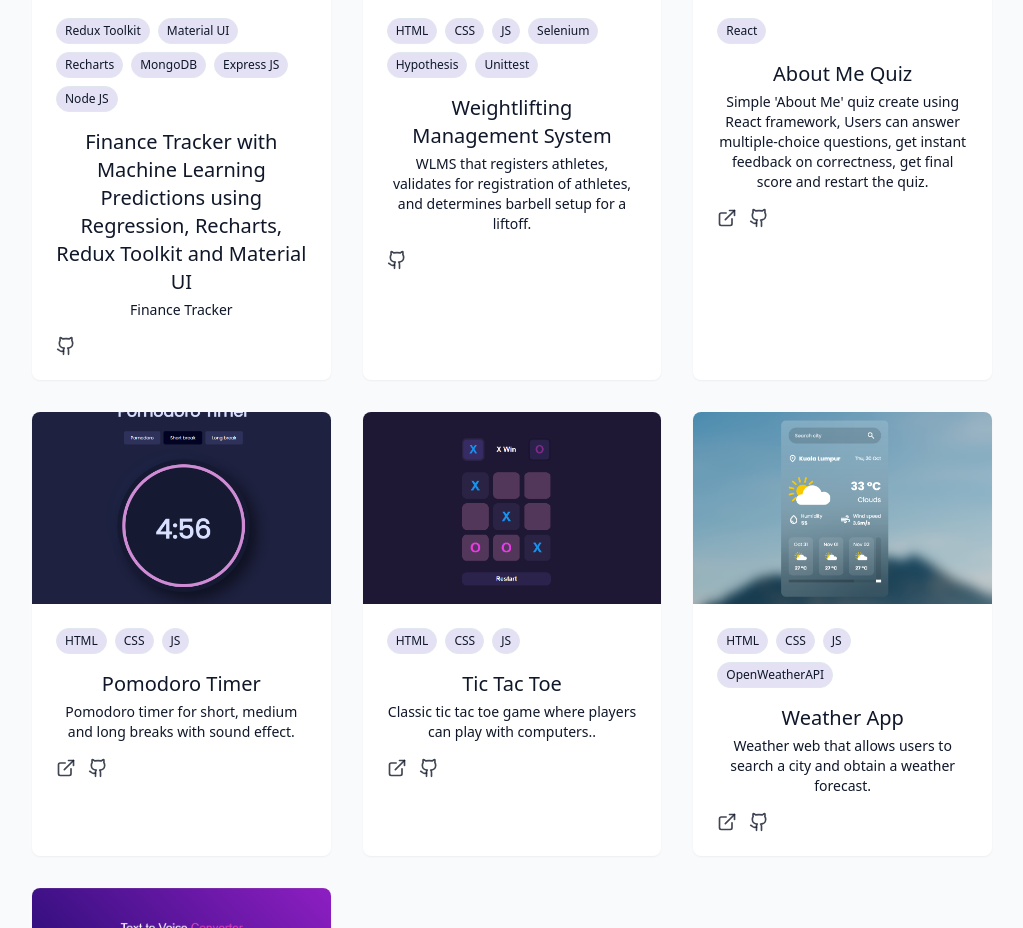
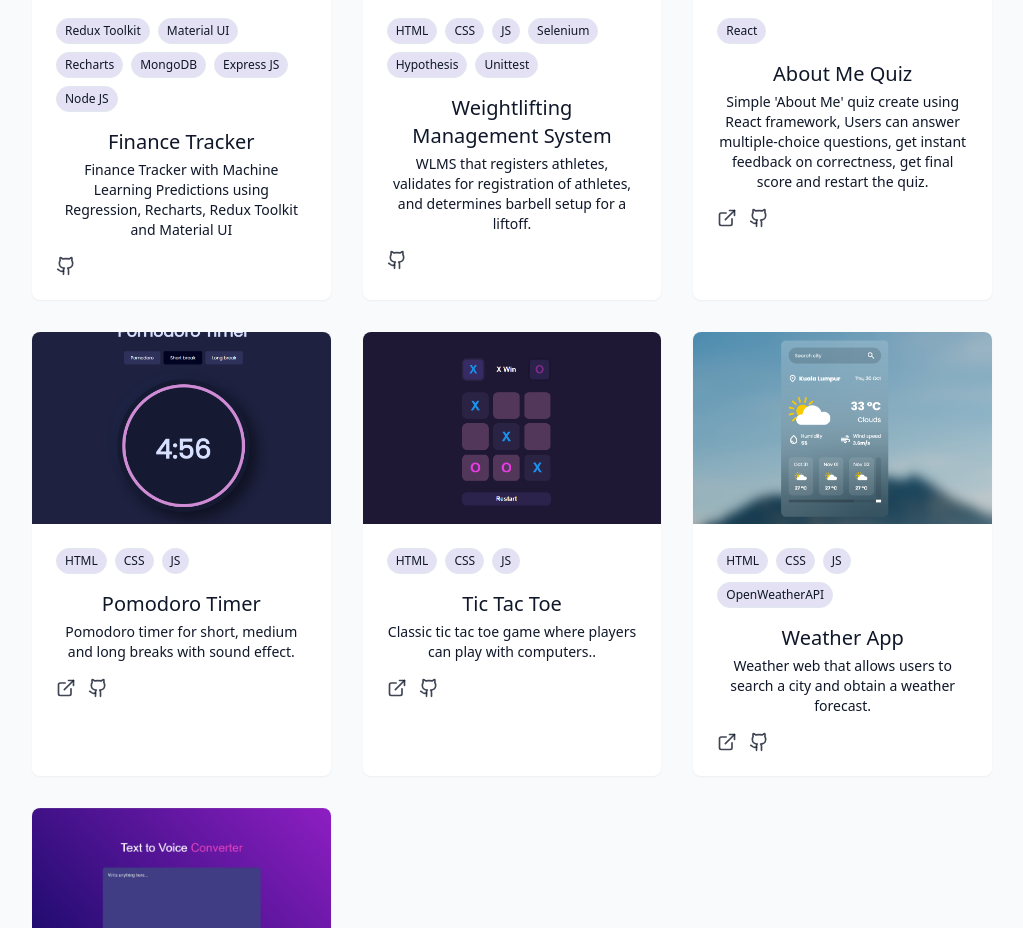
Before and after one commit to excelyynxl-a11y/my-portfolio, a React (Vite) app: page / in a window 1280 px wide. Shown: the part 4300-5228 px from the top of the page, without its empty margins (128-1151 px from the left). Built offline with nearby package versions, Linux system fonts and the light colour scheme.

Commit message:
edit title and descrp

```diff
--- a/src/components/ProjectsSection.jsx
+++ b/src/components/ProjectsSection.jsx
@@ -30,8 +30,8 @@ const projects = [
     },
     {
         id: 4,
-        title: "Finance Tracker with Machine Learning Predictions using Regression, Recharts, Redux Toolkit and Material UI",
-        description: "Finance Tracker",
+        title: "Finance Tracker",
+        description: "Finance Tracker with Machine Learning Predictions using Regression, Recharts, Redux Toolkit and Material UI",
         image: "/projects/finance_tracker.png",
         tags: ["Redux Toolkit", "Material UI", "Recharts", "MongoDB", "Express JS", "Node JS"],
         demoUrl: "#",
```
